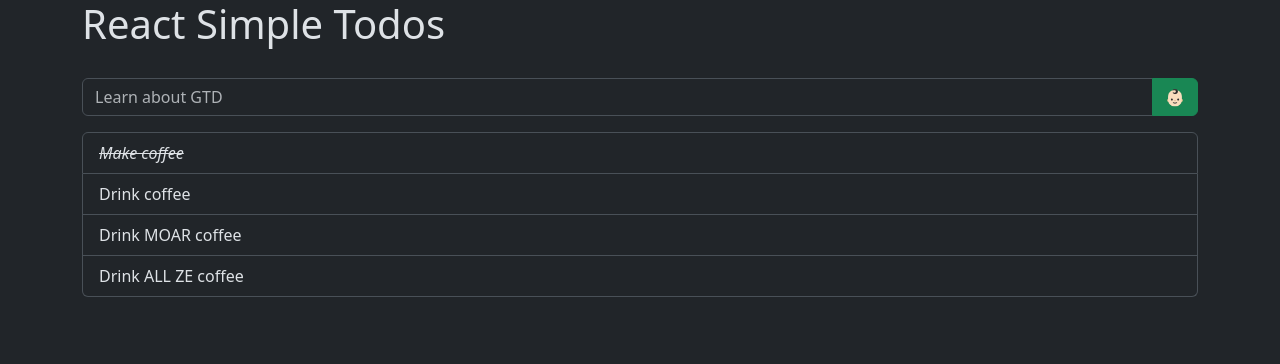
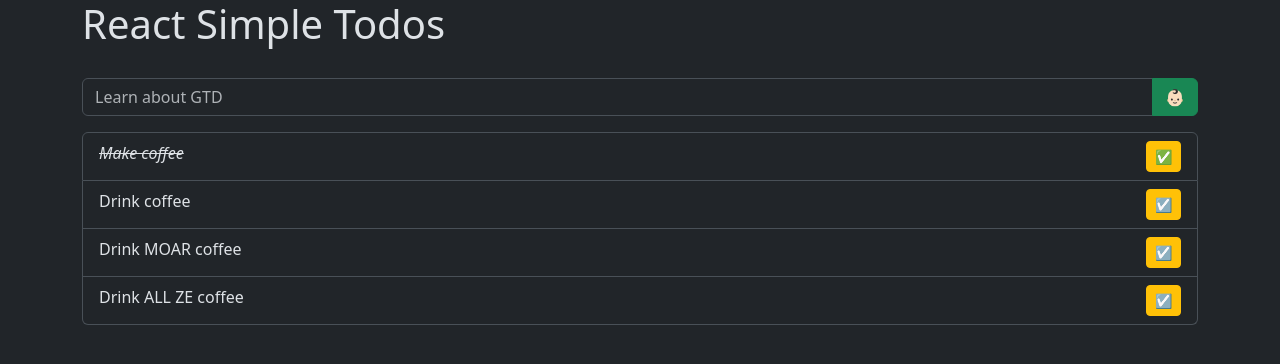
Before and after one commit to drblue/fed23-javascript-2, a React (Vite) app in the folder 02-react-simple-todos/: page / in a window 1280 px wide. Shown: the top 364 px of the page. Built offline with nearby package versions, Linux system fonts and the light colour scheme.

Commit message:
Toggle a todo.

```diff
--- a/02-react-simple-todos/src/App.tsx
+++ b/02-react-simple-todos/src/App.tsx
@@ -23,6 +23,11 @@ function App() {
 		setInputNewTodoTitle("");
 	}
 
+	const handleToggleTodo = (todo: Todo) => {
+		todo.completed = !todo.completed;
+		setTodos([...todos]);
+	}
+
 	return (
 		<div className="container">
 			<h1>React Simple Todos</h1>
@@ -46,6 +51,13 @@ function App() {
 				{todos.map(todo => (
 					<li key={todo.id} className={todo.completed ? "done list-group-item" : "list-group-item"}>
 						<span className="todo-title">{todo.title}</span>
+
+						<div>
+							<button
+								className="btn btn-sm btn-warning"
+								onClick={() => handleToggleTodo(todo)}
+							>{todo.completed ? "✅" : "☑️"}</button>
+						</div>
 					</li>
 				))}
 			</ul>
--- a/02-react-simple-todos/src/assets/scss/App.scss
+++ b/02-react-simple-todos/src/assets/scss/App.scss
@@ -5,10 +5,15 @@ h1, h2, h3, h4, h5, h6 {
 }
 
 .todolist {
-	.done {
-		.todo-title {
-			font-style: italic;
-			text-decoration: line-through;
+	.list-group-item {
+		display: flex;
+		justify-content: space-between;
+
+		&.done {
+			.todo-title {
+				font-style: italic;
+				text-decoration: line-through;
+			}
 		}
 	}
 }
```
